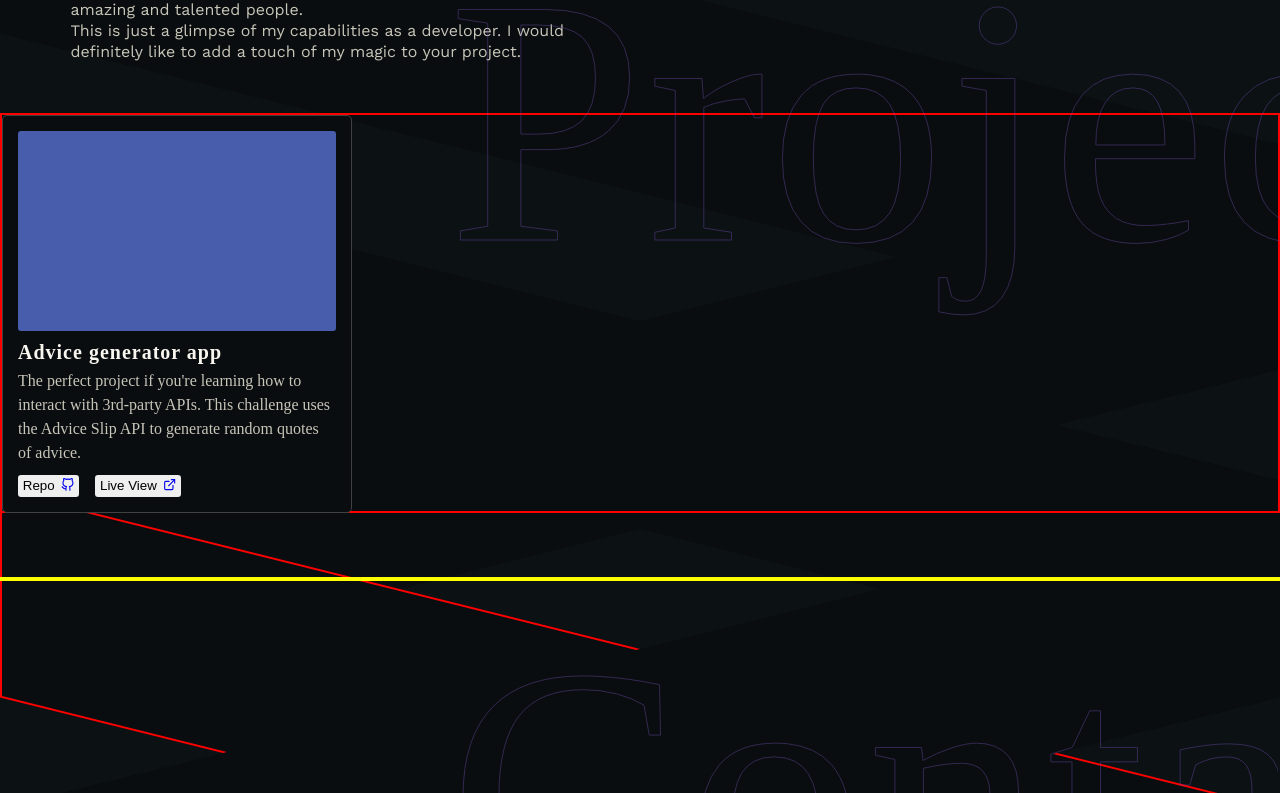
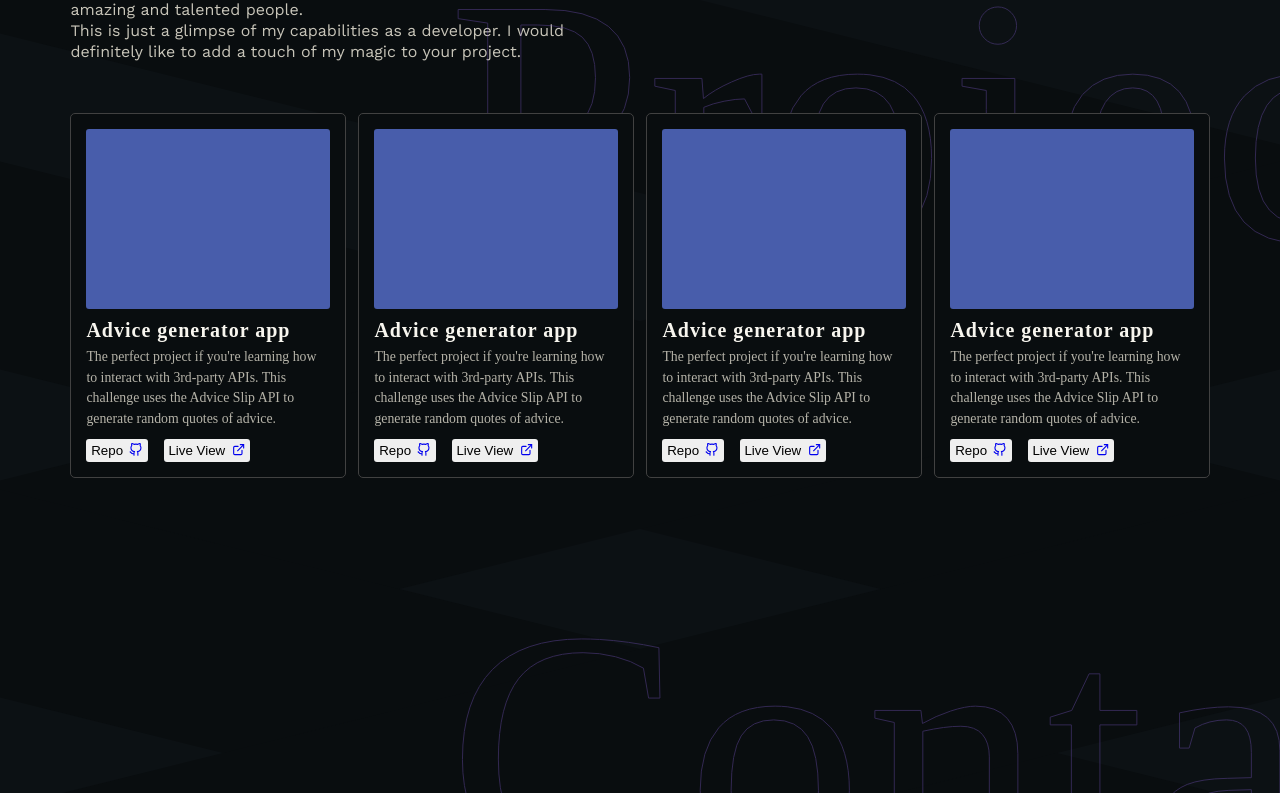
Before and after one commit to Webmekanic/My-Portfolio-v2.0.0, a React (Create React App) app: page / in a window 1280 px wide. Shown: the part 1367-2160 px from the top of the page. Built offline with nearby package versions, Linux system fonts and the light colour scheme; a web font is replaced by a local one.

Commit message:
clean:: remove comments

```diff
--- a/src/pages/Home.jsx
+++ b/src/pages/Home.jsx
@@ -150,6 +150,9 @@ function Home() {
               </div>
               <section className="myProject">
                 <ProjectItem />
+                <ProjectItem />
+                <ProjectItem />
+                <ProjectItem />
               </section>
             </ProjectSection>
           </section>
--- a/src/styles/HomeStyle.jsx
+++ b/src/styles/HomeStyle.jsx
@@ -1,5 +1,4 @@
 import styled from "styled-components"
-// import kkkk from "../components/layouts/assets/kkkk"
 
 export const MyHome = styled.div`
   background-color: transparent;
@@ -86,7 +85,6 @@ export const MyHome = styled.div`
     left: 0;
     right: 0;
     top: 115rem;
-    border: 2px solid red;
   }
   .pattern8 {
     position: absolute;
@@ -451,14 +449,12 @@ export const MyHome = styled.div`
   }
 
   .projectSection {
-    // border: 4px solid red;
     margin-top: 4rem;
     z-index: 20;
     position: relative;
     width: 100%;
   }
   .contactSection {
-    border: 2px solid yellow;
     margin-top: 4rem;
     z-index: 20;
     position: relative;
@@ -687,7 +683,6 @@ export const AboutAniebo = styled.section`
     height: 40px;
   }
   .skillSetRating {
-    // border: 2px solid green;
     width: 100%;
     display: flex;
     flex-direction: column;
@@ -759,9 +754,14 @@ export const ProjectSection = styled.section`
     top: 20px;
   }
   .myProject {
-    border: 2px solid red;
+    display: flex;
+    grid-gap: 0.8rem;
+    justify-content: space-between;
+    position: relative;
+    z-index: 30;
+    width: 89%;
+    margin: auto;
     margin-top: 3.2rem;
-    height: 400px;
   }
   @media ${({ theme }) => theme.mediaQueries.above768} {
     .projectParagraph {
--- a/src/styles/ProjectItemStyle.jsx
+++ b/src/styles/ProjectItemStyle.jsx
@@ -10,7 +10,7 @@ export const ProjectItemStyle = styled.div`
   cursor: pointer;
 
   .projectBg {
-    height: 200px;
+    height: 180px;
     position: relative;
     background-color: #485dab;
     border-radius: 3px;
@@ -28,19 +28,19 @@ export const ProjectItemStyle = styled.div`
   }
 
   .skillsTag {
-    // border: 1px solid red;
     display: flex;
     flex-direction: row;
     grid-gap: 0.5rem;
   }
 
   .projectDescription {
-    // border: 2px solid purple;
     margin-top: 5px;
     font-family: Chivo;
     font-style: black;
     line-height: 1.5;
     max-height: 60%;
+    font-size: 13.8px;
+    opacity: 0.9;
   }
   .projectLinks {
     margin-top: 0.6rem;
```
